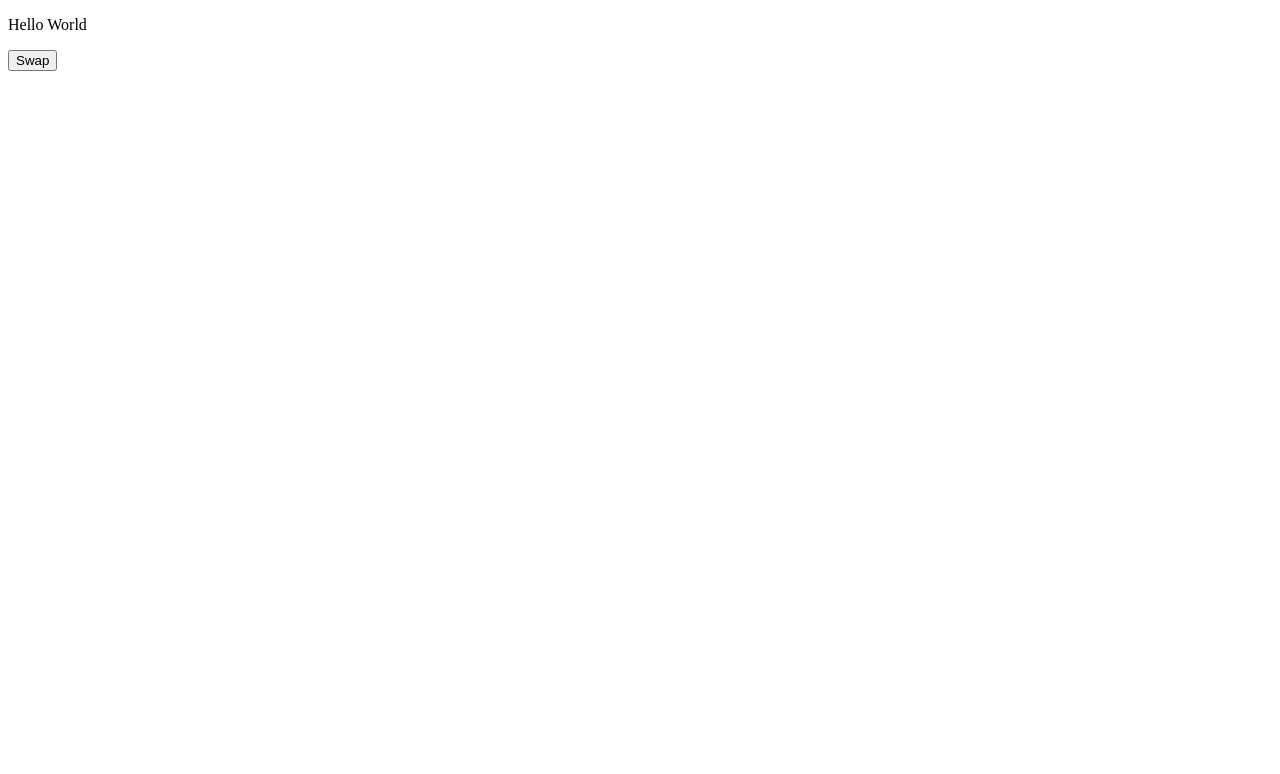
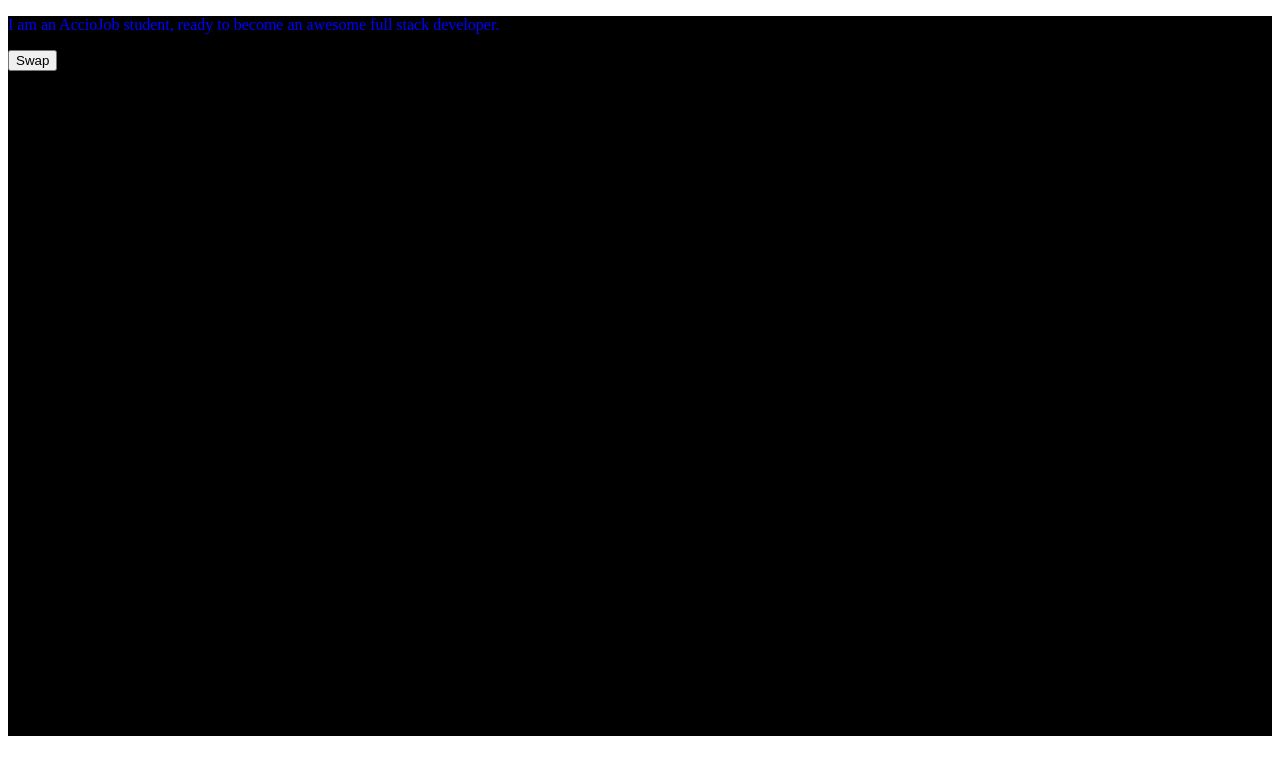
Before and after one commit to acciojob/dark-theme-rgrohitgupta938, a website: page main.html in a window 1280 px wide. Both pictures are taken after a click on the button "Swap". Drawn offline with Linux system fonts and the light colour scheme.

Commit message:
created a submission

```diff
--- a/main.html
+++ b/main.html
@@ -7,12 +7,12 @@
     <link rel="stylesheet" href="styles.css">
   </head>
   <body>
-    <main>
+    <main class="day" id="app">
       <!-- html markup here -->
       <p id="ptag">
-        Hello World
+        I am an AccioJob student, ready to become an awesome full stack developer.
       </p>
-      <button>Swap</button>
+      <button class="button-day" id="swap" onclick="swapTheme()">Swap</button>
     </main>
     <script src="./script.js"></script>
   </body>
--- a/script.js
+++ b/script.js
@@ -1 +1,5 @@
 //your code here
+function swapTheme(){
+	const app = document.getElementById("app");
+	app.classList.add("night");
+}
--- a/styles.css
+++ b/styles.css
@@ -3,7 +3,7 @@
 }
 .night{
   background-color: black;
-  color:white;
+  color:blue;
 }
 
 #swap{
```
